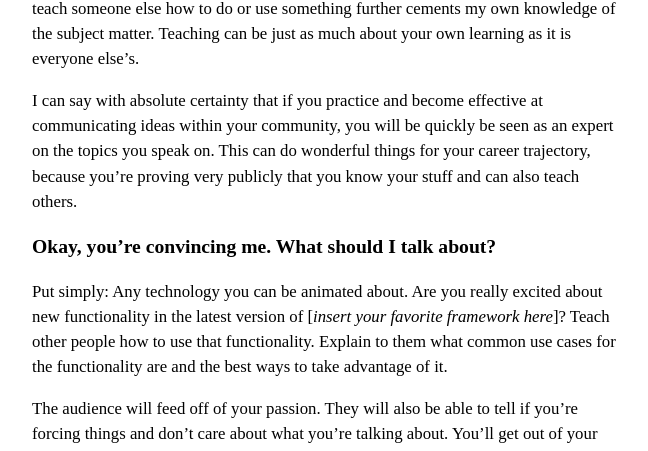
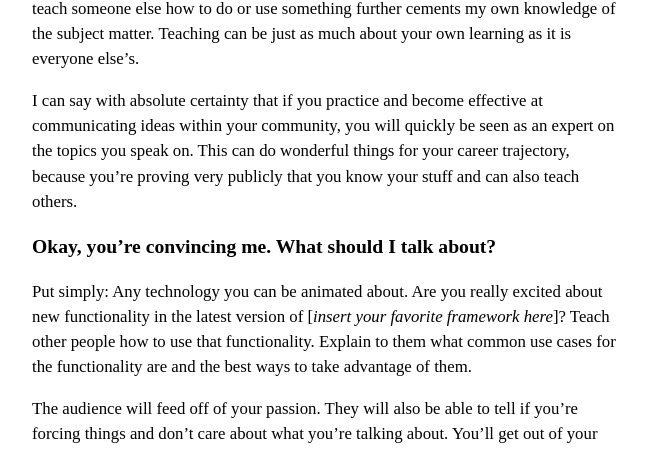
Before and after one commit to Atrophius/atrophius.github.io, a Jekyll site: the page built from _posts/2015-11-05-beginner-perspective-tech-talks.md, in a window 1280 px wide and 900 px high, scrolled down 418 px. Shown: the part 169-620 px from the top of the window, without its empty margins (314-962 px from the left). Built offline with Jekyll 4.4.1, drawn with Linux system fonts in a browser that asks for light colours; some of the changed text lies outside the part shown.

Commit message:
Some adjustments.

```diff
--- a/_posts/2015-11-05-beginner-perspective-tech-talks.md
+++ b/_posts/2015-11-05-beginner-perspective-tech-talks.md
@@ -16,11 +16,11 @@
 
 A primary goal of people who do these talks is to help people understand a subject that the speaker really cares about. In my experience, the preparation that's required to teach someone else how to do or use something further cements my own knowledge of the subject matter. Teaching can be just as much about your own learning as it is everyone else's.
 
-I can say with absolute certainty that if you practice and become effective at communicating ideas within your community, you will be quickly be seen as an expert on the topics you speak on. This can do wonderful things for your career trajectory, because you're proving very publicly that you know your stuff and can also teach others.
+I can say with absolute certainty that if you practice and become effective at communicating ideas within your community, you will quickly be seen as an expert on the topics you speak on. This can do wonderful things for your career trajectory, because you're proving very publicly that you know your stuff and can also teach others.
 
 ### Okay, you're convincing me. What should I talk about?
 
-Put simply: Any technology you can be animated about. Are you really excited about new functionality in the latest version of [_insert your favorite framework here_]? Teach other people how to use that functionality. Explain to them what common use cases for the functionality are and the best ways to take advantage of it.
+Put simply: Any technology you can be animated about. Are you really excited about new functionality in the latest version of [_insert your favorite framework here_]? Teach other people how to use that functionality. Explain to them what common use cases for the functionality are and the best ways to take advantage of them.
 
 The audience will feed off of your passion. They will also be able to tell if you're forcing things and don't care about what you're talking about. You'll get out of your audience what you put into them, so being energetic in your explanation will command more attention, particularly if you're not as well-known.
 
@@ -52,7 +52,7 @@
 
 #### Information in Slides
 
-The Information in Slides approach is one where the presenter will try and put relevant information inside of the slides for whatever he's speaking about at any given moment. This tends to make your slides useful  as an overview of the topic you were speaking on, even after the talk has passed.
+The Information in Slides approach is one where the presenter will try and put relevant information inside of the slides for whatever he's speaking about at any given moment. This tends to make your slides useful as an overview of the topic you were speaking on, even after the talk has passed.
 
 Some tips: Try to keep slides from being too wordy. Express clear, concise thoughts. Ideally, a single, short sentence. If you use bullet points, take advantage of fade-in animations to put them on the screen as you talk about them. This keeps people from reading ahead and not listening to what you're saying.
 
@@ -110,6 +110,6 @@
 
 ### Okay, I'm gonna give this a shot.
 
-Great. I hope you've learned at least a little about doing tech talks from this. I'm a pretty huge introvert by nature, so if I can somehow do this and people enjoy it, I'm sure others can as well. Practice is a huge part of it and - like most things - the more you do it, the better you'll get at it.
+Great. I hope you've learned at least a little about doing tech talks from this. I'm a pretty huge introvert by nature, so if I can somehow do this and people enjoy it, I'm sure others can as well. Practice is a huge part of it and &mdash; like most things &mdash; the more you do it, the better you'll get at it.
 
 If you do decide to do some speaking, I'd be curious to see what you talk about. You're welcome to e-mail me details about what you're speaking on and your slides and I'll give you some feedback. And if you're interested in more content like this, fill out the form below to get on my newsletter.
```
